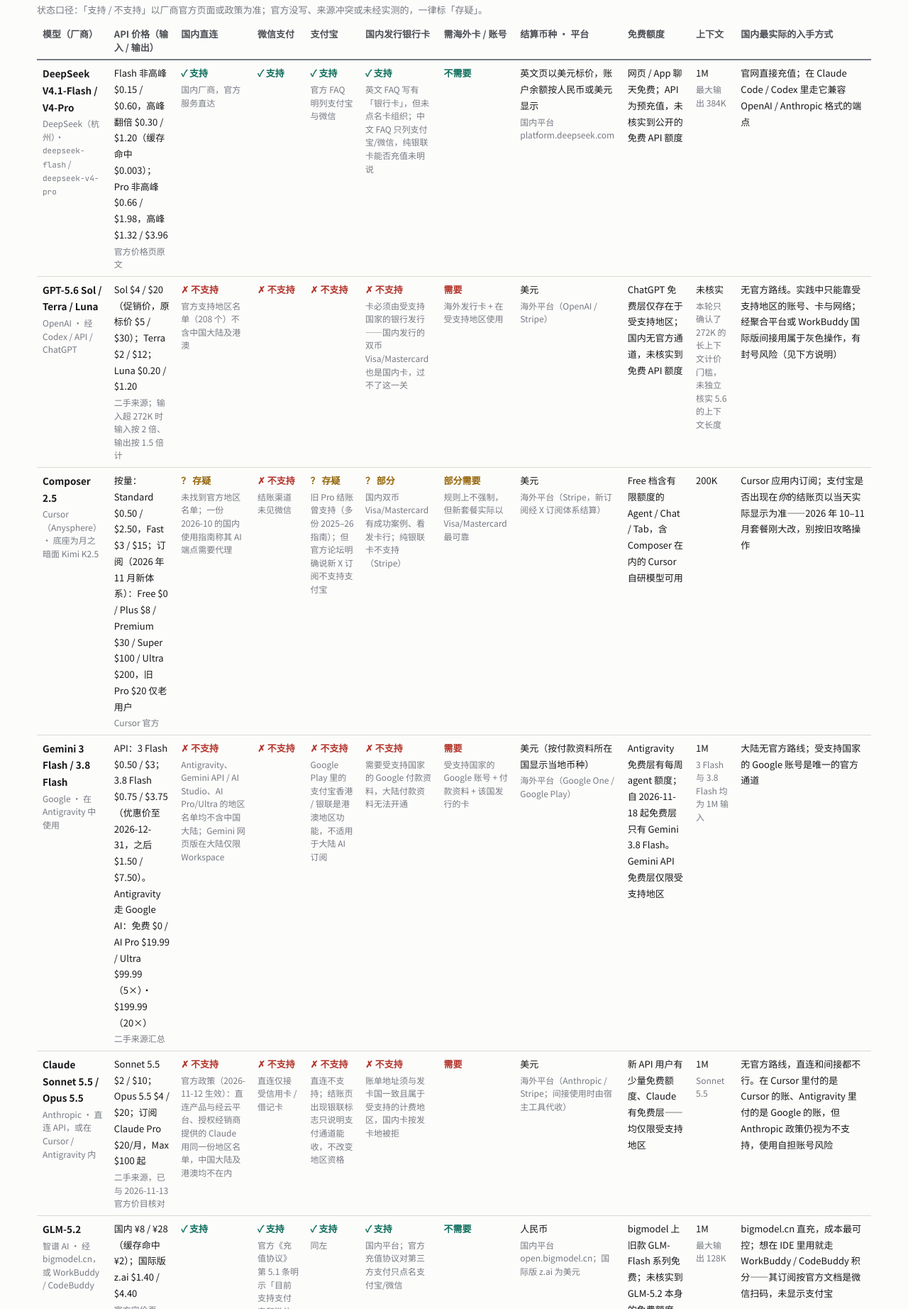
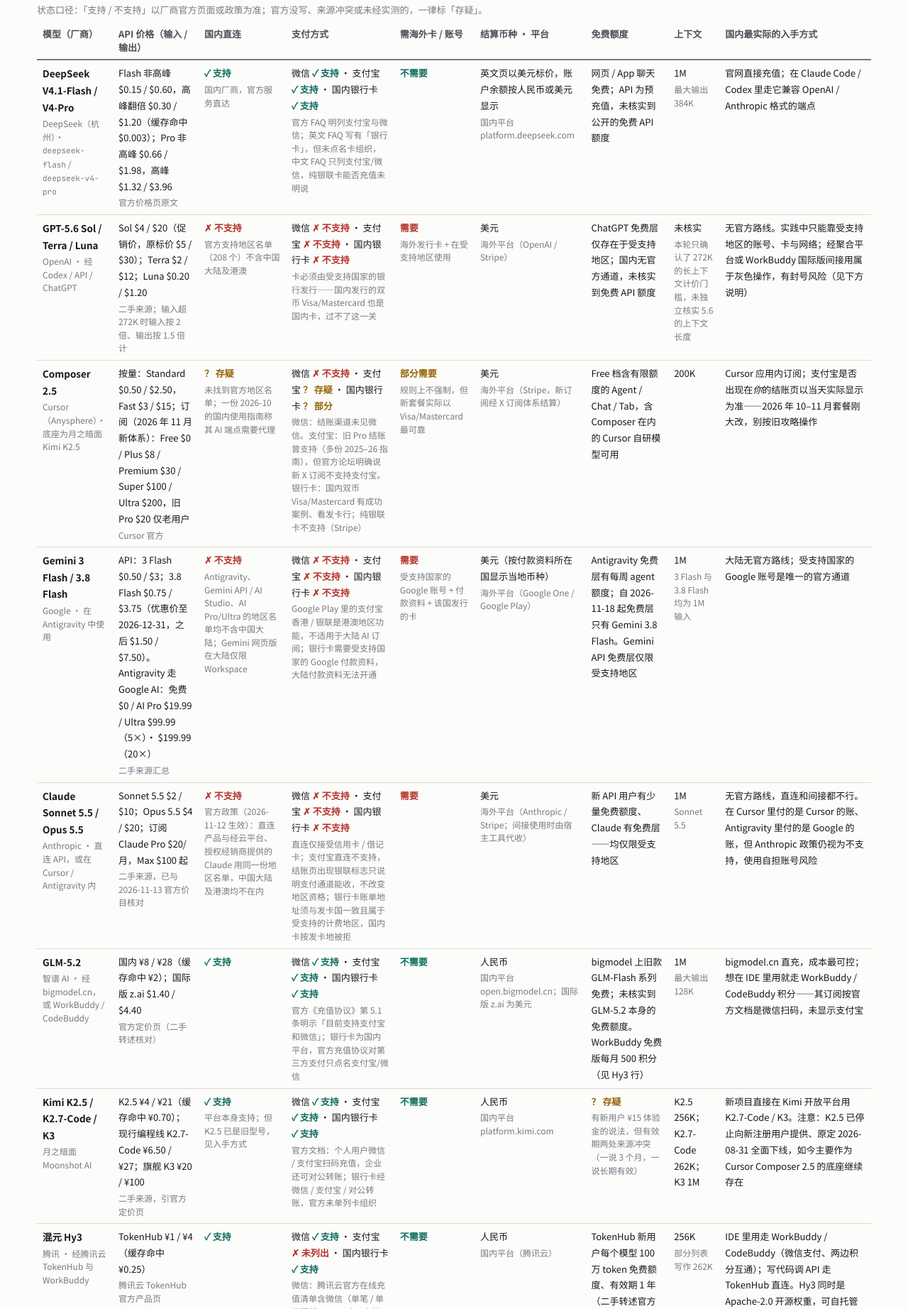
Before and after one commit to cgl316myh/AI-View, a plain HTML site: page index.html in a window 1280 px wide. Shown: the part 956-2800 px from the top of the page at 71% size. Drawn offline with Linux system fonts and the light colour scheme.

Commit message:
Merge payment columns into one payment-methods column

```diff
--- a/index.html
+++ b/index.html
@@ -619,7 +619,7 @@
           <h2>国内支付与可用性对照表</h2><span class="en">在国内，到底能不能用、怎么付钱</span>
         </div>
         <p class="verdict">结论先行：<strong>国内官方直达、人民币结算、微信和支付宝都支持的只有三家——DeepSeek、智谱 GLM、月之暗面 Kimi。</strong>OpenAI、Anthropic、Google 三家则是官方地区名单里根本没有中国大陆，属于「地区不支持」，不是换张卡能解决的问题。</p>
-        <p>除了你点的列（模型、价格、国内可用、微信、支付宝、国内银行卡），我另加了五列：<strong>是否需要海外卡/账号</strong>（决定你会不会卡在最后一步）、<strong>结算币种与平台</strong>（人民币国内平台还是美元海外平台）、<strong>免费额度</strong>、<strong>上下文长度</strong>，以及最后一列<strong>「在国内最实际的入手方式」</strong>——前面都是事实，这列是结论。价格为 API 每百万 token 的输入 / 输出价，核查于 2026-11-22；标「存疑」的格子是来源冲突或官方未明说，别按确定结论用。</p>
+        <p>除了你点的列（模型、价格、国内可用、支付方式），我另加了五列：<strong>是否需要海外卡/账号</strong>（决定你会不会卡在最后一步）、<strong>结算币种与平台</strong>（人民币国内平台还是美元海外平台）、<strong>免费额度</strong>、<strong>上下文长度</strong>，以及最后一列<strong>「在国内最实际的入手方式」</strong>——前面都是事实，这列是结论。价格为 API 每百万 token 的输入 / 输出价，核查于 2026-11-22；标「存疑」的格子是来源冲突或官方未明说，别按确定结论用。</p>
         <ul class="points">
           <li><strong>腾讯混元 Hy3 也是国内平台、人民币</strong>，但有个细节：腾讯云官方在线充值清单是微信、QQ 钱包、网银，<strong>没有列支付宝</strong>；WorkBuddy 订阅在官方文档里只显示微信扫码。</li>
           <li><strong>Cursor / Composer 2.5 是灰色地带：</strong>支付宝在旧 Pro 的结账里出现过，但 2026 年 11 月换成 X 订阅后，Cursor 官方论坛明确说新订阅<strong>不支持支付宝</strong>；是否需要代理访问其 AI 端点，来源也互相矛盾。</li>
@@ -634,9 +634,7 @@
                 <th>模型（厂商）</th>
                 <th>API 价格（输入 / 输出）</th>
                 <th>国内直连</th>
-                <th>微信支付</th>
-                <th>支付宝</th>
-                <th>国内发行银行卡</th>
+                <th>支付方式</th>
                 <th>需海外卡 / 账号</th>
                 <th>结算币种 · 平台</th>
                 <th>免费额度</th>
@@ -649,9 +647,7 @@
                 <td class="mname">DeepSeek V4.1-Flash / V4-Pro<span class="ven">DeepSeek（杭州）· <code>deepseek-flash</code> / <code>deepseek-v4-pro</code></span></td>
                 <td data-label="API 价格"><div>Flash 非高峰 $0.15 / $0.60，高峰翻倍 $0.30 / $1.20（缓存命中 $0.003）；Pro 非高峰 $0.66 / $1.98，高峰 $1.32 / $3.96<span class="cnote">官方价格页原文</span></div></td>
                 <td data-label="国内直连"><div><span class="st yes">✓ 支持</span><span class="cnote">国内厂商，官方服务直达</span></div></td>
-                <td data-label="微信支付"><div><span class="st yes">✓ 支持</span></div></td>
-                <td data-label="支付宝"><div><span class="st yes">✓ 支持</span><span class="cnote">官方 FAQ 明列支付宝与微信</span></div></td>
-                <td data-label="国内发行银行卡"><div><span class="st yes">✓ 支持</span><span class="cnote">英文 FAQ 写有「银行卡」，但未点名卡组织；中文 FAQ 只列支付宝/微信，纯银联卡能否充值未明说</span></div></td>
+                <td data-label="支付方式"><div>微信 <span class="st yes">✓ 支持</span> · 支付宝 <span class="st yes">✓ 支持</span> · 国内银行卡 <span class="st yes">✓ 支持</span><span class="cnote">官方 FAQ 明列支付宝与微信；英文 FAQ 写有「银行卡」，但未点名卡组织，中文 FAQ 只列支付宝/微信，纯银联卡能否充值未明说</span></div></td>
                 <td data-label="需海外卡 / 账号"><div><span class="st yes">不需要</span></div></td>
                 <td data-label="结算币种 · 平台"><div>英文页以美元标价，账户余额按人民币或美元显示<span class="cnote">国内平台 platform.deepseek.com</span></div></td>
                 <td data-label="免费额度"><div>网页 / App 聊天免费；API 为预充值，未核实到公开的免费 API 额度</div></td>
@@ -662,9 +658,7 @@
                 <td class="mname">GPT-5.6 Sol / Terra / Luna<span class="ven">OpenAI · 经 Codex / API / ChatGPT</span></td>
                 <td data-label="API 价格"><div>Sol $4 / $20（促销价，原标价 $5 / $30）；Terra $2 / $12；Luna $0.20 / $1.20<span class="cnote">二手来源；输入超 272K 时输入按 2 倍、输出按 1.5 倍计</span></div></td>
                 <td data-label="国内直连"><div><span class="st no">✗ 不支持</span><span class="cnote">官方支持地区名单（208 个）不含中国大陆及港澳</span></div></td>
-                <td data-label="微信支付"><div><span class="st no">✗ 不支持</span></div></td>
-                <td data-label="支付宝"><div><span class="st no">✗ 不支持</span></div></td>
-                <td data-label="国内发行银行卡"><div><span class="st no">✗ 不支持</span><span class="cnote">卡必须由受支持国家的银行发行——国内发行的双币 Visa/Mastercard 也是国内卡，过不了这一关</span></div></td>
+                <td data-label="支付方式"><div>微信 <span class="st no">✗ 不支持</span> · 支付宝 <span class="st no">✗ 不支持</span> · 国内银行卡 <span class="st no">✗ 不支持</span><span class="cnote">卡必须由受支持国家的银行发行——国内发行的双币 Visa/Mastercard 也是国内卡，过不了这一关</span></div></td>
                 <td data-label="需海外卡 / 账号"><div><span class="st no">需要</span><span class="cnote">海外发行卡 + 在受支持地区使用</span></div></td>
                 <td data-label="结算币种 · 平台"><div>美元<span class="cnote">海外平台（OpenAI / Stripe）</span></div></td>
                 <td data-label="免费额度"><div>ChatGPT 免费层仅存在于受支持地区；国内无官方通道，未核实到免费 API 额度</div></td>
@@ -675,9 +669,7 @@
                 <td class="mname">Composer 2.5<span class="ven">Cursor（Anysphere）· 底座为月之暗面 Kimi K2.5</span></td>
                 <td data-label="API 价格"><div>按量：Standard $0.50 / $2.50，Fast $3 / $15；订阅（2026 年 11 月新体系）：Free $0 / Plus $8 / Premium $30 / Super $100 / Ultra $200，旧 Pro $20 仅老用户<span class="cnote">Cursor 官方</span></div></td>
                 <td data-label="国内直连"><div><span class="st mid">？ 存疑</span><span class="cnote">未找到官方地区名单；一份 2026-10 的国内使用指南称其 AI 端点需要代理</span></div></td>
-                <td data-label="微信支付"><div><span class="st no">✗ 不支持</span><span class="cnote">结账渠道未见微信</span></div></td>
-                <td data-label="支付宝"><div><span class="st mid">？ 存疑</span><span class="cnote">旧 Pro 结账曾支持（多份 2025–26 指南）；但官方论坛明确说新 X 订阅不支持支付宝</span></div></td>
-                <td data-label="国内发行银行卡"><div><span class="st mid">？ 部分</span><span class="cnote">国内双币 Visa/Mastercard 有成功案例、看发卡行；纯银联卡不支持（Stripe）</span></div></td>
+                <td data-label="支付方式"><div>微信 <span class="st no">✗ 不支持</span> · 支付宝 <span class="st mid">？ 存疑</span> · 国内银行卡 <span class="st mid">？ 部分</span><span class="cnote">微信：结账渠道未见微信。支付宝：旧 Pro 结账曾支持（多份 2025–26 指南），但官方论坛明确说新 X 订阅不支持支付宝。银行卡：国内双币 Visa/Mastercard 有成功案例、看发卡行；纯银联卡不支持（Stripe）</span></div></td>
                 <td data-label="需海外卡 / 账号"><div><span class="st mid">部分需要</span><span class="cnote">规则上不强制，但新套餐实际以 Visa/Mastercard 最可靠</span></div></td>
                 <td data-label="结算币种 · 平台"><div>美元<span class="cnote">海外平台（Stripe，新订阅经 X 订阅体系结算）</span></div></td>
                 <td data-label="免费额度"><div>Free 档含有限额度的 Agent / Chat / Tab，含 Composer 在内的 Cursor 自研模型可用</div></td>
@@ -688,9 +680,7 @@
                 <td class="mname">Gemini 3 Flash / 3.8 Flash<span class="ven">Google · 在 Antigravity 中使用</span></td>
                 <td data-label="API 价格"><div>API：3 Flash $0.50 / $3；3.8 Flash $0.75 / $3.75（优惠价至 2026-12-31，之后 $1.50 / $7.50）。Antigravity 走 Google AI：免费 $0 / AI Pro $19.99 / Ultra $99.99（5×）· $199.99（20×）<span class="cnote">二手来源汇总</span></div></td>
                 <td data-label="国内直连"><div><span class="st no">✗ 不支持</span><span class="cnote">Antigravity、Gemini API / AI Studio、AI Pro/Ultra 的地区名单均不含中国大陆；Gemini 网页版在大陆仅限 Workspace</span></div></td>
-                <td data-label="微信支付"><div><span class="st no">✗ 不支持</span></div></td>
-                <td data-label="支付宝"><div><span class="st no">✗ 不支持</span><span class="cnote">Google Play 里的支付宝香港 / 银联是港澳地区功能，不适用于大陆 AI 订阅</span></div></td>
-                <td data-label="国内发行银行卡"><div><span class="st no">✗ 不支持</span><span class="cnote">需要受支持国家的 Google 付款资料，大陆付款资料无法开通</span></div></td>
+                <td data-label="支付方式"><div>微信 <span class="st no">✗ 不支持</span> · 支付宝 <span class="st no">✗ 不支持</span> · 国内银行卡 <span class="st no">✗ 不支持</span><span class="cnote">Google Play 里的支付宝香港 / 银联是港澳地区功能，不适用于大陆 AI 订阅；银行卡需要受支持国家的 Google 付款资料，大陆付款资料无法开通</span></div></td>
                 <td data-label="需海外卡 / 账号"><div><span class="st no">需要</span><span class="cnote">受支持国家的 Google 账号 + 付款资料 + 该国发行的卡</span></div></td>
                 <td data-label="结算币种 · 平台"><div>美元（按付款资料所在国显示当地币种）<span class="cnote">海外平台（Google One / Google Play）</span></div></td>
                 <td data-label="免费额度"><div>Antigravity 免费层有每周 agent 额度；自 2026-11-18 起免费层只有 Gemini 3.8 Flash。Gemini API 免费层仅限受支持地区</div></td>
@@ -701,9 +691,7 @@
                 <td class="mname">Claude Sonnet 5.5 / Opus 5.5<span class="ven">Anthropic · 直连 API，或在 Cursor / Antigravity 内</span></td>
                 <td data-label="API 价格"><div>Sonnet 5.5 $2 / $10；Opus 5.5 $4 / $20；订阅 Claude Pro $20/月，Max $100 起<span class="cnote">二手来源，已与 2026-11-13 官方价目核对</span></div></td>
                 <td data-label="国内直连"><div><span class="st no">✗ 不支持</span><span class="cnote">官方政策（2026-11-12 生效）：直连产品与经云平台、授权经销商提供的 Claude 用同一份地区名单，中国大陆及港澳均不在内</span></div></td>
-                <td data-label="微信支付"><div><span class="st no">✗ 不支持</span><span class="cnote">直连仅接受信用卡 / 借记卡</span></div></td>
-                <td data-label="支付宝"><div><span class="st no">✗ 不支持</span><span class="cnote">直连不支持；结账页出现银联标志只说明支付通道能收，不改变地区资格</span></div></td>
-                <td data-label="国内发行银行卡"><div><span class="st no">✗ 不支持</span><span class="cnote">账单地址须与发卡国一致且属于受支持的计费地区，国内卡按发卡地被拒</span></div></td>
+                <td data-label="支付方式"><div>微信 <span class="st no">✗ 不支持</span> · 支付宝 <span class="st no">✗ 不支持</span> · 国内银行卡 <span class="st no">✗ 不支持</span><span class="cnote">直连仅接受信用卡 / 借记卡；支付宝直连不支持，结账页出现银联标志只说明支付通道能收，不改变地区资格；银行卡账单地址须与发卡国一致且属于受支持的计费地区，国内卡按发卡地被拒</span></div></td>
                 <td data-label="需海外卡 / 账号"><div><span class="st no">需要</span></div></td>
                 <td data-label="结算币种 · 平台"><div>美元<span class="cnote">海外平台（Anthropic / Stripe；间接使用时由宿主工具代收）</span></div></td>
                 <td data-label="免费额度"><div>新 API 用户有少量免费额度、Claude 有免费层——均仅限受支持地区</div></td>
@@ -714,9 +702,7 @@
                 <td class="mname">GLM-5.2<span class="ven">智谱 AI · 经 bigmodel.cn，或 WorkBuddy / CodeBuddy</span></td>
                 <td data-label="API 价格"><div>国内 ¥8 / ¥28（缓存命中 ¥2）；国际版 z.ai $1.40 / $4.40<span class="cnote">官方定价页（二手转述核对）</span></div></td>
                 <td data-label="国内直连"><div><span class="st yes">✓ 支持</span></div></td>
-                <td data-label="微信支付"><div><span class="st yes">✓ 支持</span><span class="cnote">官方《充值协议》第 5.1 条明示「目前支持支付宝和微信」</span></div></td>
-                <td data-label="支付宝"><div><span class="st yes">✓ 支持</span><span class="cnote">同左</span></div></td>
-                <td data-label="国内发行银行卡"><div><span class="st yes">✓ 支持</span><span class="cnote">国内平台；官方充值协议对第三方支付只点名支付宝/微信</span></div></td>
+                <td data-label="支付方式"><div>微信 <span class="st yes">✓ 支持</span> · 支付宝 <span class="st yes">✓ 支持</span> · 国内银行卡 <span class="st yes">✓ 支持</span><span class="cnote">官方《充值协议》第 5.1 条明示「目前支持支付宝和微信」；银行卡为国内平台，官方充值协议对第三方支付只点名支付宝/微信</span></div></td>
                 <td data-label="需海外卡 / 账号"><div><span class="st yes">不需要</span></div></td>
                 <td data-label="结算币种 · 平台"><div>人民币<span class="cnote">国内平台 open.bigmodel.cn；国际版 z.ai 为美元</span></div></td>
                 <td data-label="免费额度"><div>bigmodel 上旧款 GLM-Flash 系列免费；未核实到 GLM-5.2 本身的免费额度。WorkBuddy 免费版每月 500 积分（见 Hy3 行）</div></td>
@@ -727,9 +713,7 @@
                 <td class="mname">Kimi K2.5 / K2.7-Code / K3<span class="ven">月之暗面 Moonshot AI</span></td>
                 <td data-label="API 价格"><div>K2.5 ¥4 / ¥21（缓存命中 ¥0.70）；现行编程线 K2.7-Code ¥6.50 / ¥27；旗舰 K3 ¥20 / ¥100<span class="cnote">二手来源，引官方定价页</span></div></td>
                 <td data-label="国内直连"><div><span class="st yes">✓ 支持</span><span class="cnote">平台本身支持；但 K2.5 已是旧型号，见入手方式</span></div></td>
-                <td data-label="微信支付"><div><span class="st yes">✓ 支持</span><span class="cnote">官方文档：个人用户微信 / 支付宝扫码充值</span></div></td>
-                <td data-label="支付宝"><div><span class="st yes">✓ 支持</span><span class="cnote">同左；企业还可对公转账</span></div></td>
-                <td data-label="国内发行银行卡"><div><span class="st yes">✓ 支持</span><span class="cnote">经微信 / 支付宝 / 对公转账；官方未单列卡组织</span></div></td>
+                <td data-label="支付方式"><div>微信 <span class="st yes">✓ 支持</span> · 支付宝 <span class="st yes">✓ 支持</span> · 国内银行卡 <span class="st yes">✓ 支持</span><span class="cnote">官方文档：个人用户微信 / 支付宝扫码充值，企业还可对公转账；银行卡经微信 / 支付宝 / 对公转账，官方未单列卡组织</span></div></td>
                 <td data-label="需海外卡 / 账号"><div><span class="st yes">不需要</span></div></td>
                 <td data-label="结算币种 · 平台"><div>人民币<span class="cnote">国内平台 platform.kimi.com</span></div></td>
                 <td data-label="免费额度"><div><span class="st mid">？ 存疑</span><span class="cnote">有新用户 ¥15 体验金的说法，但有效期两处来源冲突（一说 3 个月，一说长期有效）</span></div></td>
@@ -740,9 +724,7 @@
                 <td class="mname">混元 Hy3<span class="ven">腾讯 · 经腾讯云 TokenHub 与 WorkBuddy</span></td>
                 <td data-label="API 价格"><div>TokenHub ¥1 / ¥4（缓存命中 ¥0.25）<span class="cnote">腾讯云 TokenHub 官方产品页</span></div></td>
                 <td data-label="国内直连"><div><span class="st yes">✓ 支持</span></div></td>
-                <td data-label="微信支付"><div><span class="st yes">✓ 支持</span><span class="cnote">腾讯云官方在线充值清单含微信（单笔 / 单日限额 ¥50,000）</span></div></td>
-                <td data-label="支付宝"><div><span class="st no">✗ 未列出</span><span class="cnote">腾讯云官方在线充值清单为微信、QQ 钱包、网银——没有支付宝；个别第三方代充攻略的说法与官方清单冲突，以官方为准，别默认能用</span></div></td>
-                <td data-label="国内发行银行卡"><div><span class="st yes">✓ 支持</span><span class="cnote">经网银支付 / 微信绑卡</span></div></td>
+                <td data-label="支付方式"><div>微信 <span class="st yes">✓ 支持</span> · 支付宝 <span class="st no">✗ 未列出</span> · 国内银行卡 <span class="st yes">✓ 支持</span><span class="cnote">微信：腾讯云官方在线充值清单含微信（单笔 / 单日限额 ¥50,000）。支付宝：腾讯云官方在线充值清单为微信、QQ 钱包、网银——没有支付宝；个别第三方代充攻略的说法与官方清单冲突，以官方为准，别默认能用。银行卡：经网银支付 / 微信绑卡</span></div></td>
                 <td data-label="需海外卡 / 账号"><div><span class="st yes">不需要</span></div></td>
                 <td data-label="结算币种 · 平台"><div>人民币<span class="cnote">国内平台（腾讯云）</span></div></td>
                 <td data-label="免费额度"><div>TokenHub 新用户每个模型 100 万 token 免费额度、有效期 1 年（二手转述官方文档）；hunyuan-lite 长期免费；WorkBuddy 免费版每月 500 积分</div></td>
@@ -753,9 +735,7 @@
                 <td class="mname">Hermes 4.3（36B）<span class="ven">Nous Research · 开源权重；Hermes Agent 另见上文专节</span></td>
                 <td data-label="API 价格"><div>自托管 $0（Apache-2.0 开源权重）。Nous Portal 托管：Free $0 / Plus $20 / Super $100 / Ultra $200，充值 $10 起<span class="cnote">Portal 为 Nous 官方对比页；4.3 本身未确认到托管按量价</span></div></td>
                 <td data-label="国内直连"><div><span class="st mid">？ 分情况</span><span class="cnote">自托管：权重本身无地区限制，但 huggingface.co 在大陆被墙，需镜像下载；Portal：未找到官方地区名单，存疑</span></div></td>
-                <td data-label="微信支付"><div><span class="st no">✗ 不支持</span><span class="cnote">指 Portal；自托管不涉及支付</span></div></td>
-                <td data-label="支付宝"><div><span class="st no">✗ 不支持</span><span class="cnote">同左</span></div></td>
-                <td data-label="国内发行银行卡"><div><span class="st mid">？ 存疑</span><span class="cnote">Portal 走 Stripe 卡支付，国内发行的卡能否通过未核实；自托管不涉及</span></div></td>
+                <td data-label="支付方式"><div>微信 <span class="st no">✗ 不支持</span> · 支付宝 <span class="st no">✗ 不支持</span> · 国内银行卡 <span class="st mid">？ 存疑</span><span class="cnote">均指 Portal，自托管不涉及支付；银行卡走 Stripe 卡支付，国内发行的卡能否通过未核实</span></div></td>
                 <td data-label="需海外卡 / 账号"><div><span class="st mid">分情况</span><span class="cnote">自托管不需要；Portal 付费档需要（Stripe、美元）</span></div></td>
                 <td data-label="结算币种 · 平台"><div>自托管无（自己的 GPU）；Portal 为美元<span class="cnote">海外平台（Stripe）</span></div></td>
                 <td data-label="免费额度"><div>模型本身免费；Portal Free 档只能用免费模型</div></td>
```
